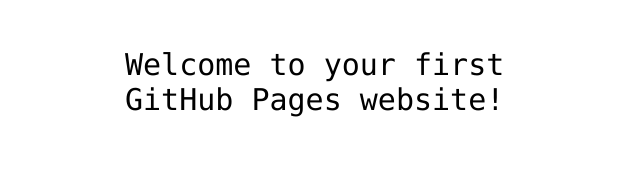
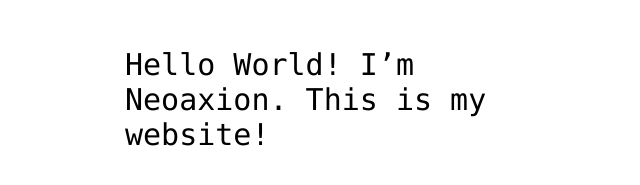
Before and after one commit to Neoaxion/Neoaxion.github.io, a plain HTML site: page index.html in a window 1280 px wide. Shown: the part 341-526 px from the top of the page, without its empty margins (315-955 px from the left). Drawn offline with Linux system fonts and the light colour scheme.

Commit message:
addedn# username

```diff
--- a/index.html
+++ b/index.html
@@ -12,7 +12,7 @@
 <img src="https://octodex.github.com/images/daftpunktocat-thomas.gif" id="octocat" alt="octocat-gif" />
 
 <!-- Change this code here by copy and pasting your template on line 15 -->
-<p>Welcome to your first GitHub Pages website!</p>
+<p>Hello World! I’m Neoaxion. This is my website!</p>
 
 </body>
 </html>
```
